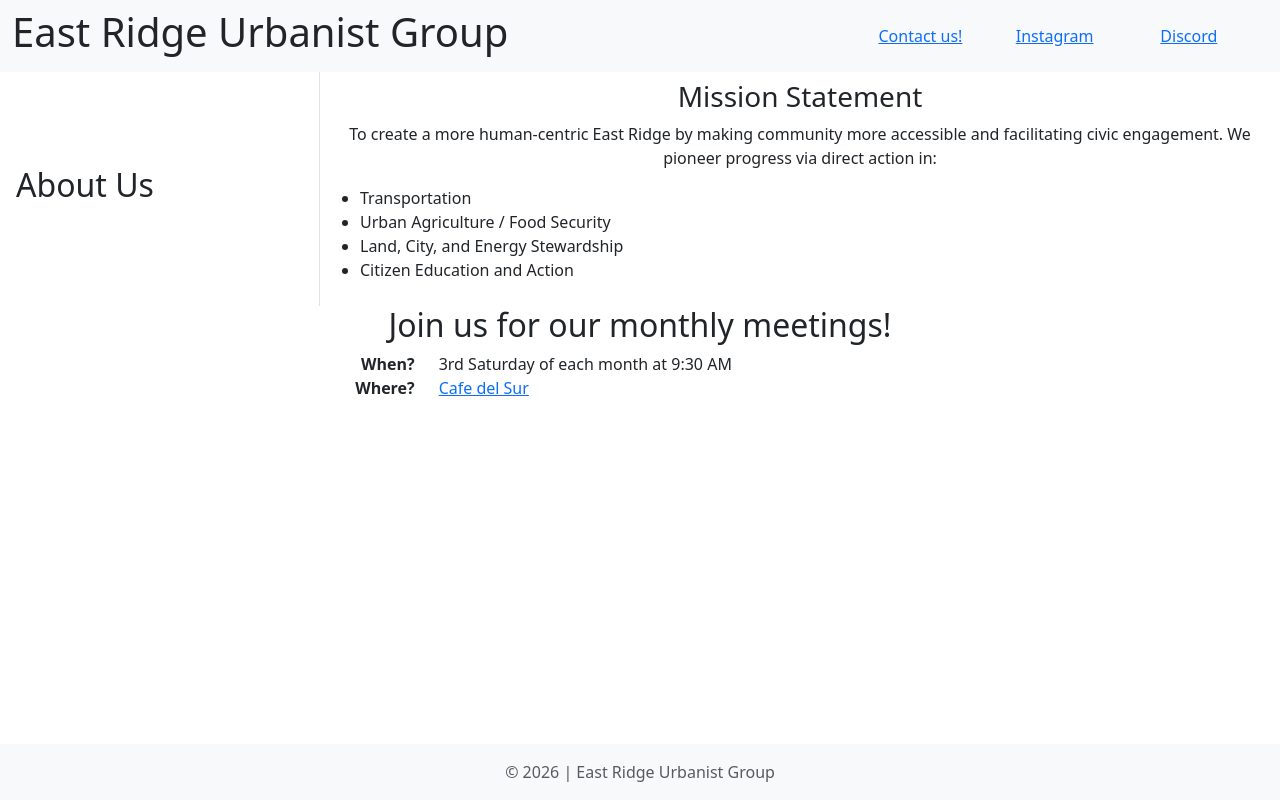
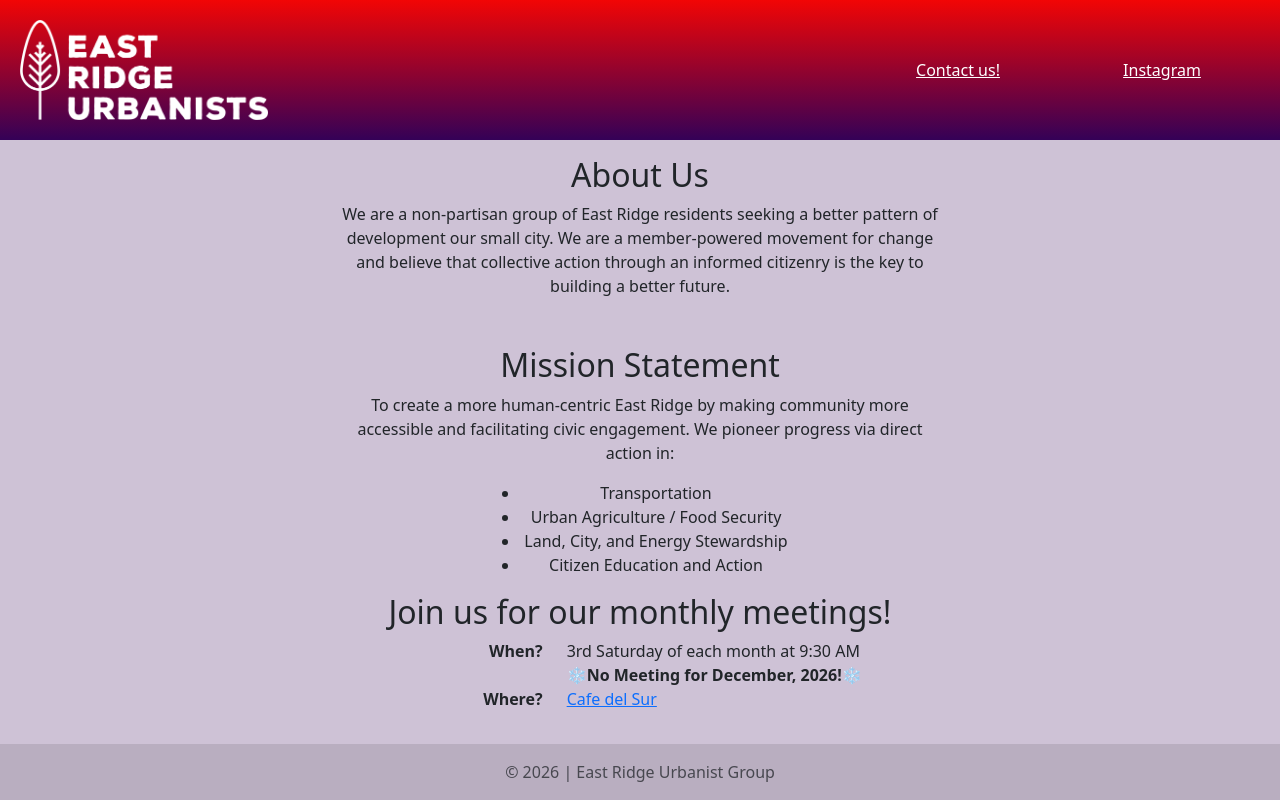
Before and after one commit to eastridgeurbanists/website, a plain HTML site: page index.html in a window 1280 px wide. Drawn offline with nearby package versions, Linux system fonts and the light colour scheme.

Commit message:
Merge main__update_language__TDB into main (#10)
* Added language to About section

* Removed Discord

* Added logo

* Added logo

* Updated coloring

* Reformatting

```diff
--- a/index.html
+++ b/index.html
@@ -10,39 +10,42 @@
     <script src="https://cdn.jsdelivr.net/npm/bootstrap@5.3.8/dist/js/bootstrap.bundle.min.js"
         integrity="sha384-FKyoEForCGlyvwx9Hj09JcYn3nv7wiPVlz7YYwJrWVcXK/BmnVDxM+D2scQbITxI"
         crossorigin="anonymous"></script>
-    <script src="./static/js/discord_invite_request.js"></script>
     <link rel="stylesheet" href="./static/css/main.css">
 </head>
 
-<body>
+<body class="d-flex flex-column min-vh-100">
     <nav class="navbar navbar-expand-lg bg-body-tertiary erug-bg-body-tertiary text-center">
-        <div class="container-fluid d-md-inline" id="header">
+        <div class="container-fluid d-md-inline p-1" id="header">
             <div class="row">
                 <div class="col-xs-12 col-md-8 text-md-start">
-                    <h1>East Ridge Urbanist Group</h1>
+                    <div>
+                        <img src="./static/img/ERU_Horizontal_Logo_White.png" alt="East Ridge Urbanist Logo" height="100rem" class="m-3">
+                    </div>
                 </div>
                 <div class="col-xs-12 col-md-4 d-md-flex align-items-center text-start" id="links">
                     <div class="row w-100">
-                        <div class="col-4 text-center" id="mail"><a href="mailto:eastridgeurbanists+inquiries@proton.me"><span class="d-xs-none  d-lg-block">Contact us!</span></a></div>
-                        <div class="col-4 text-center"><a href="https://www.instagram.com/eastridgeurbanists/"><span id="instagram">Instagram</span></a></div>
-                        <div class="col-4 text-center"><a href="" class="button-as-link link-primary" onclick="requestInviteDiscord();"><span id="discord">Discord</span></a><div id="discord-request-invite"></div></div>
+                        <div class="col-6 text-center" id="mail"><a href="mailto:eastridgeurbanists+inquiries@proton.me"><span class="d-xs-none  d-lg-block">Contact us!</span></a></div>
+                        <div class="col-6 text-center"><a href="https://www.instagram.com/eastridgeurbanists/"><span id="instagram">Instagram</span></a></div>
                     </div>
                 </div>
             </div>
         </div>
     </nav>
     <section id="about">
-        <div class="container-fluid text-center">
+        <div class="container text-center">
             <div class="row">
-                <div class="col-xs-12 col-md-3 p-3 d-md-flex border-md-end border-md-bottom responsive-border">
-                    <h2 class="d-md-flex align-items-center text-center text-md-start">
+                <div class="col-xs-12 p-3">
+                    <h2 class="col-12 align-items-center text-center">
                         <span>About Us</span>
                     </h2>
+                    <p class="col-12"><span>We are a non-partisan group of East Ridge residents seeking a better pattern of development our small city. We are a member-powered movement for change and believe that collective action through an informed citizenry is the key to building a better future.</span></p>
                 </div>
-                <div id="mission-statement" class="col-xs-12 col-md-9 p-2">
-                    <h3>Mission Statement</h3>
-                    <p>To create a more human-centric East Ridge by making community more accessible and facilitating civic engagement. We pioneer progress via direct action in:</p>
-                    <div class="text-start">
+                <div id="mission-statement" class="col-xs-12 p-3">
+                    <h2>Mission Statement</h2>
+                    <div>
+                        <p><span>To create a more human-centric East Ridge by making community more accessible and facilitating civic engagement. We pioneer progress via direct action in:</span></p>
+                    </div>
+                    <div class="wrapper">
                         <ul>
                             <li>Transportation</li>
                             <li>Urban Agriculture / Food Security</li>
@@ -55,18 +58,17 @@
         </div>
     </section>
     <section id="meetings">
-        <div class="container-fluid text-center">
-            <div class="row">
-                <h2 class="col-12">Join us for our monthly meetings!</h2>
-                <ul class="col-12">
-                    <li class="row"><span class="question col-4 text-end"><strong>When?</strong></span><span class="answer col-8 text-start">3rd Saturday of each month at 9:30 AM</span></li>
-                    <li class="row"><span class="question col-4 text-end"><strong>Where?</strong></span><span class="answer col-8 text-start"><a href="https://cafedelsurchatt.com/">Cafe del Sur</a></span></li>
-                </ul>
-            </div>
+        <div class="container text-center">
+            <h2>Join us for our monthly meetings!</h2>
+            <ul>
+                <li class="row"><span class="question col-3 col-md-4 text-end"><strong>When?</strong></span><span class="answer col-9 col-md-8 text-start">3rd Saturday of each month at 9:30 AM</span></li>
+                <li class="row"><span class="question col-3 col-md-4 text-end"></span><span class="answer col-9 col-md-8 text-start"><strong>❄️No Meeting for December, 2026!❄️</strong></span></li>
+                <li class="row"><span class="question col-3 col-md-4 text-end"><strong>Where?</strong></span><span class="answer col-9 col-md-8 text-start"><a href="https://cafedelsurchatt.com/">Cafe del Sur</a></span></li>
+            </ul>
         </div>
     </section>
-    <footer class="footer mt-auto py-3 bg-light fixed-bottom">
-        <div class="container text-center">
+    <footer class="footer mt-auto py-3">
+        <div class="text-center">
             <p class="mb-0 text-body-secondary">© 2026 | East Ridge Urbanist Group</p>
         </div>
     </footer>
--- a/static/css/main.css
+++ b/static/css/main.css
@@ -1,15 +1,39 @@
-.erug-bg-body-tertiary {
-    background-color: orange;
+body {
+    background: #3401573d
 }
 
+.navbar {
+    padding: 0 0;
+}
+
+#header {
+    background: linear-gradient(#f20505, #340157);
+}
+
+#header a {
+    color: white;
+}
 
 #about div.responsive-border {
     border-right: none !important;
     border-bottom: 1px solid #dee2e6 !important;
 }
 @media (min-width: 768px) {
-#about div.responsive-border {
-    border-right: 1px solid #dee2e6 !important;
-    border-bottom: none !important;
+    #about div.responsive-border {
+        border-right: 1px solid #dee2e6 !important;
+        border-bottom: none !important;
+    }
+
+    .container {
+        max-width: 50%;
+    }
+
+    .wrapper ul {
+        width: 50%;
+        margin: auto;
+    }
 }
+
+footer {
+    background: #0000001A;
 }
```
Also changed, not shown: static/img/ERU_Horizontal_Logo_White.png (added).
